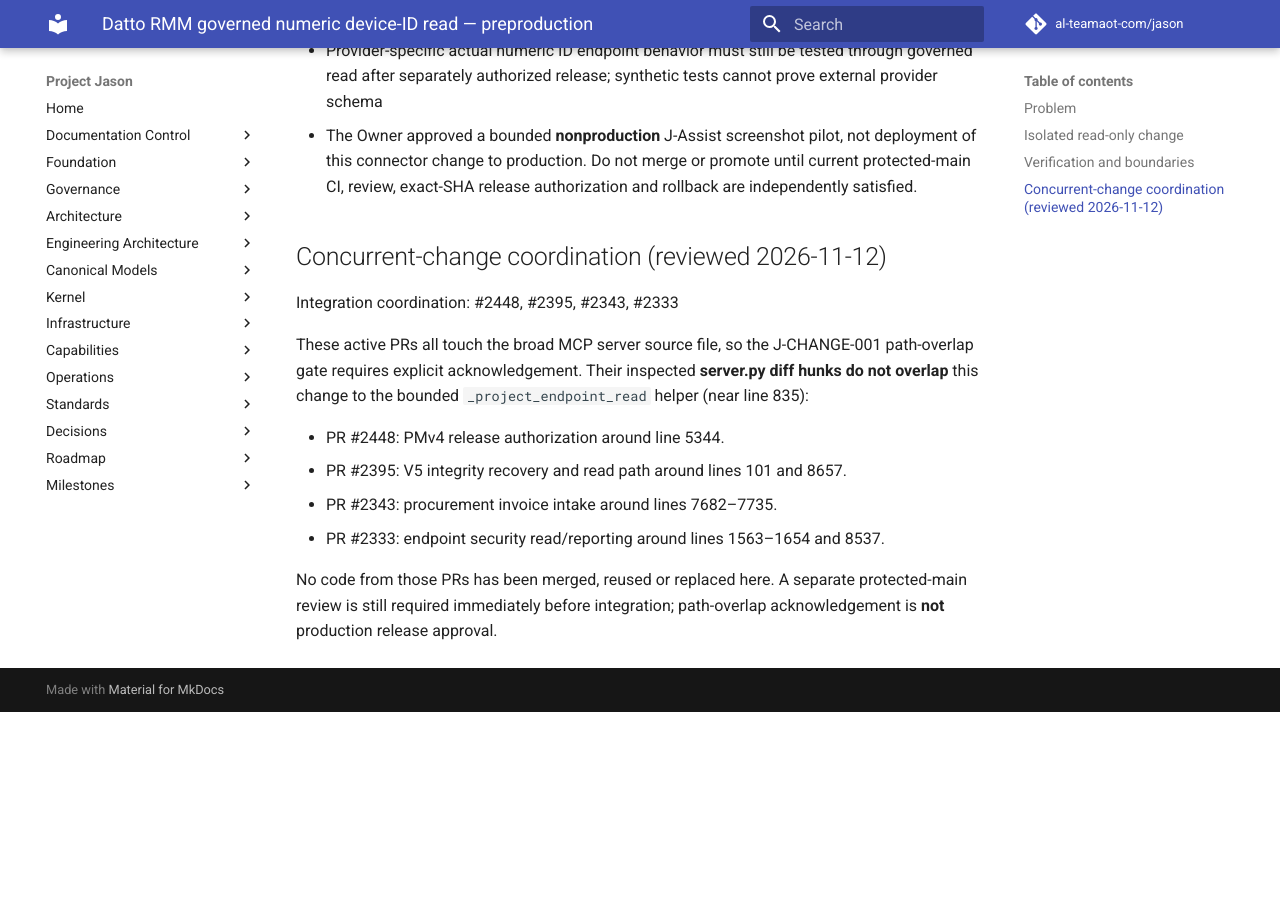
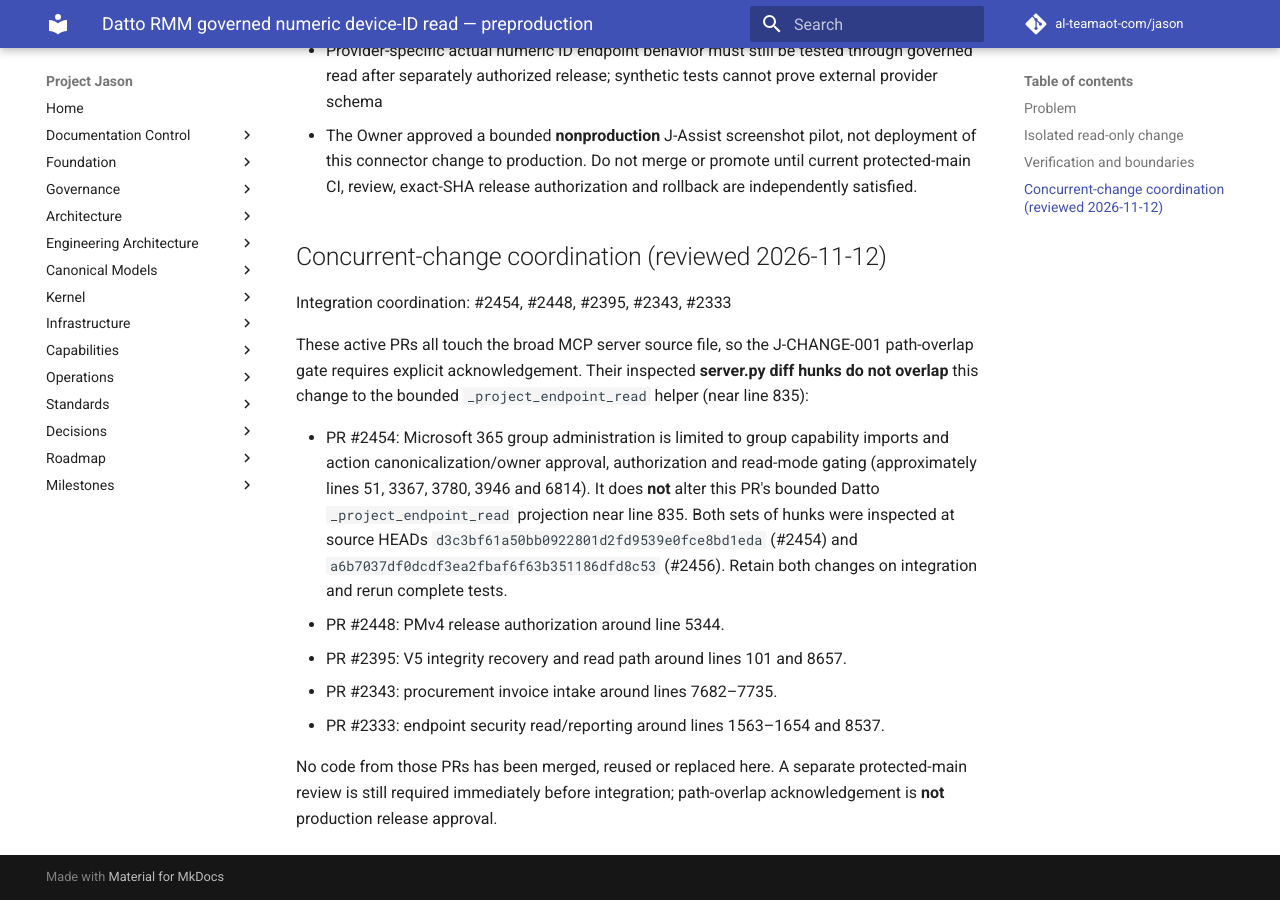
Before and after one commit to al-teamaot-com/jason, an MkDocs documentation site: the page built from docs/engineering/Datto-Governed-Device-ID-Read-20261112.md, in a window 1280 px wide and 900 px high, scrolled down 1077 px. Built offline with MkDocs 1.6.1 and Material for MkDocs 9.7.7, drawn with Linux system fonts in a browser that asks for light colours; comment, search, counter and statistics services are not loaded; before the commit the page ends 1789 px from its top, so only the background shows below that.

Commit message:
Document Datto by-ID and M365 group action coexistence with PR 2454

```diff
--- a/docs/engineering/Datto-Governed-Device-ID-Read-20261112.md
+++ b/docs/engineering/Datto-Governed-Device-ID-Read-20261112.md
@@ -48,13 +48,22 @@
 
 ## Concurrent-change coordination (reviewed 2026-11-12)
 
-Integration coordination: #2448, #2395, #2343, #2333
+Integration coordination: #2454, #2448, #2395, #2343, #2333
 
 These active PRs all touch the broad MCP server source file, so the
 J-CHANGE-001 path-overlap gate requires explicit acknowledgement.
 Their inspected **server.py diff hunks do not overlap** this change to
 the bounded `_project_endpoint_read` helper (near line 835):
 
+- PR #2454: Microsoft 365 group administration is limited to
+  group capability imports and action canonicalization/owner approval,
+  authorization and read-mode gating (approximately lines 51, 3367,
+  3780, 3946 and 6814). It does **not** alter this PR's bounded
+  Datto `_project_endpoint_read` projection near line 835. Both
+  sets of hunks were inspected at source HEADs
+  `d3c3bf61a50bb0922801d2fd9539e0fce8bd1eda` (#2454)
+  and `a6b7037df0dcdf3ea2fbaf6f63b351186dfd8c53` (#2456).
+  Retain both changes on integration and rerun complete tests.
 - PR #2448: PMv4 release authorization around line 5344.
 - PR #2395: V5 integrity recovery and read path around lines 101 and 8657.
 - PR #2343: procurement invoice intake around lines 7682–7735.
```
